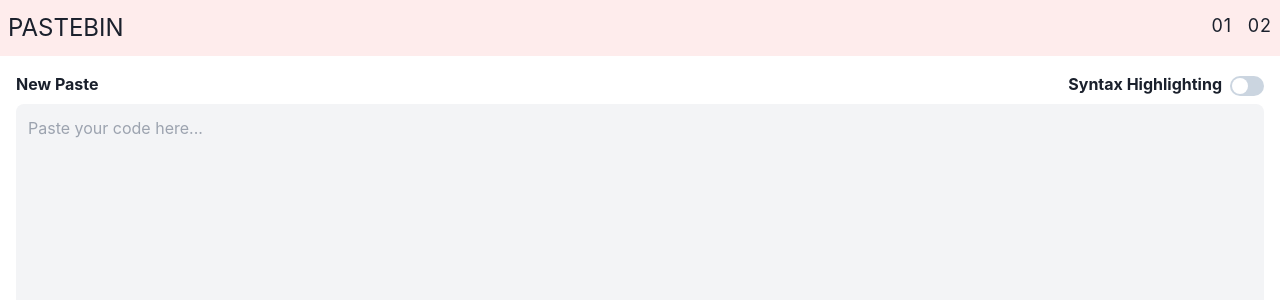
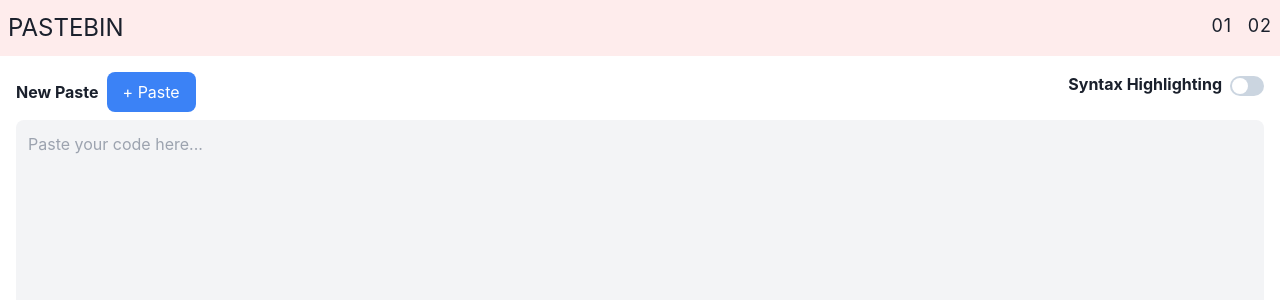
Before and after one commit to krohitk17/pastebin-client, a React (Create React App) app: page / in a window 1280 px wide. Shown: the top 300 px of the page. Built offline with nearby package versions, Linux system fonts and the light colour scheme.

Commit message:
added handlers

```diff
--- a/src/Components/PasteField/TextArea.js
+++ b/src/Components/PasteField/TextArea.js
@@ -1,20 +1,54 @@
-import React from "react";
+import React, { useState } from "react";
 import { Switch } from "@chakra-ui/switch";
 
 function TextArea() {
+  const [text, setText] = useState("");
+  const [isHighlight, setIsHighlight] = useState(false);
+
+  const onChangeHandler = (e) => {
+    setText(e.target.value);
+    console.log(e.target.value);
+    console.log(text);
+  };
+
+  const isHighlightHandler = () => {
+    setIsHighlight(!isHighlight);
+    console.log(isHighlight);
+  };
+
+  const pasteButtonHandler = () => {
+    navigator.clipboard.readText()
+      .then((clipText) => {
+        setText(text + clipText);
+        console.log(clipText);
+      })
+      .catch((err) => {
+        console.log("Something went wrong", err);
+      });
+  };
+
   return (
     <div className=" pt-4 px-4">
       <div className="flex flex-row justify-between">
-        <p className="font-bold pb-2">New Paste</p>
+        <div className="flex pb-2 items-center">
+          <p className="font-bold pr-2">New Paste</p>
+          <button className="bg-blue-500 text-white px-4 py-2 rounded-lg" onClick={pasteButtonHandler}>+ Paste</button>
+        </div>
 
         <div className="font-bold pb-2">
           <span className="pr-2">Syntax Highlighting</span>
-          <Switch size="md" />
+          <Switch
+            size="md"
+            defaultChecked={false}
+            onChange={isHighlightHandler}
+          />
         </div>
       </div>
       <textarea
-        className="w-full p-3 h-[300px] bg-gray-100 rounded-lg overflow-hidden resize-none focus-visible:outline-none"
+        className="w-full p-3 h-[300px] bg-gray-100 rounded-lg overflow-scroll resize-none focus-visible:outline-none"
         placeholder="Paste your code here..."
+        onChange={onChangeHandler}
+        value={text}
       ></textarea>
     </div>
   );
```
